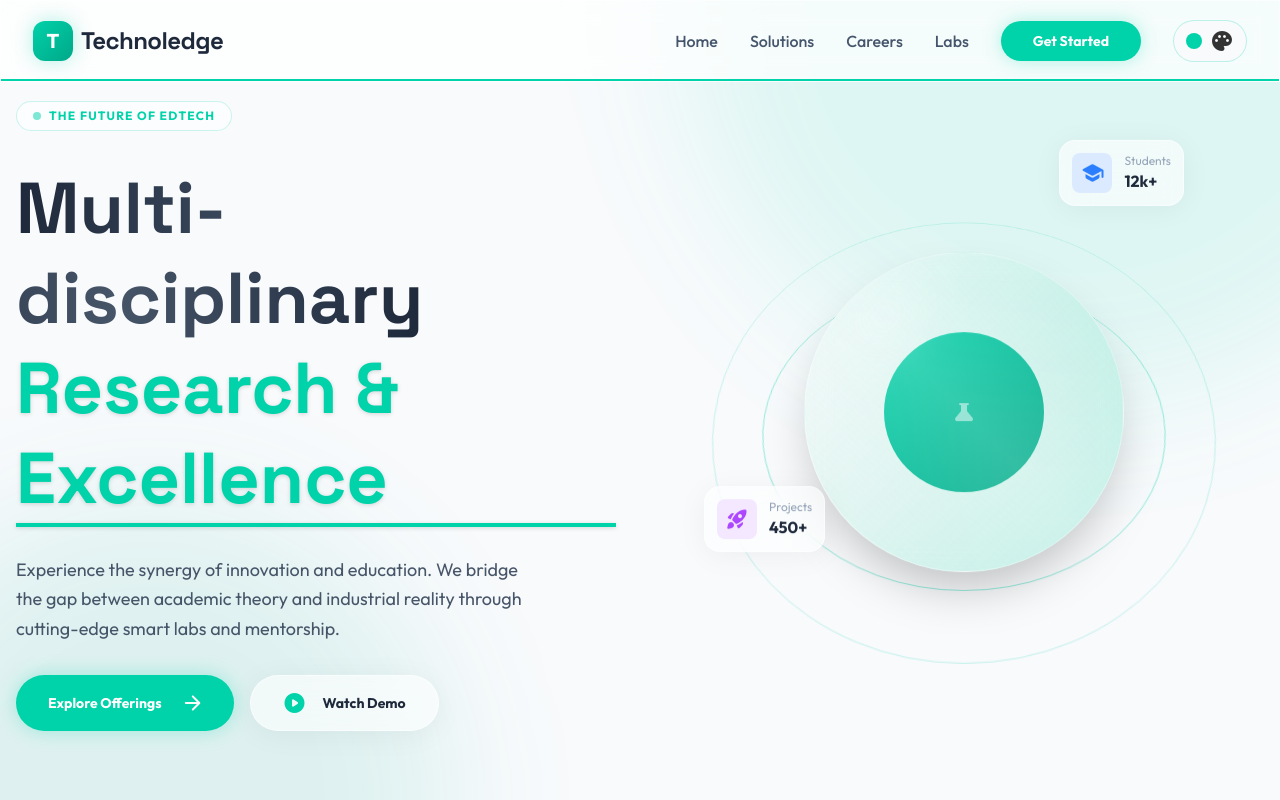
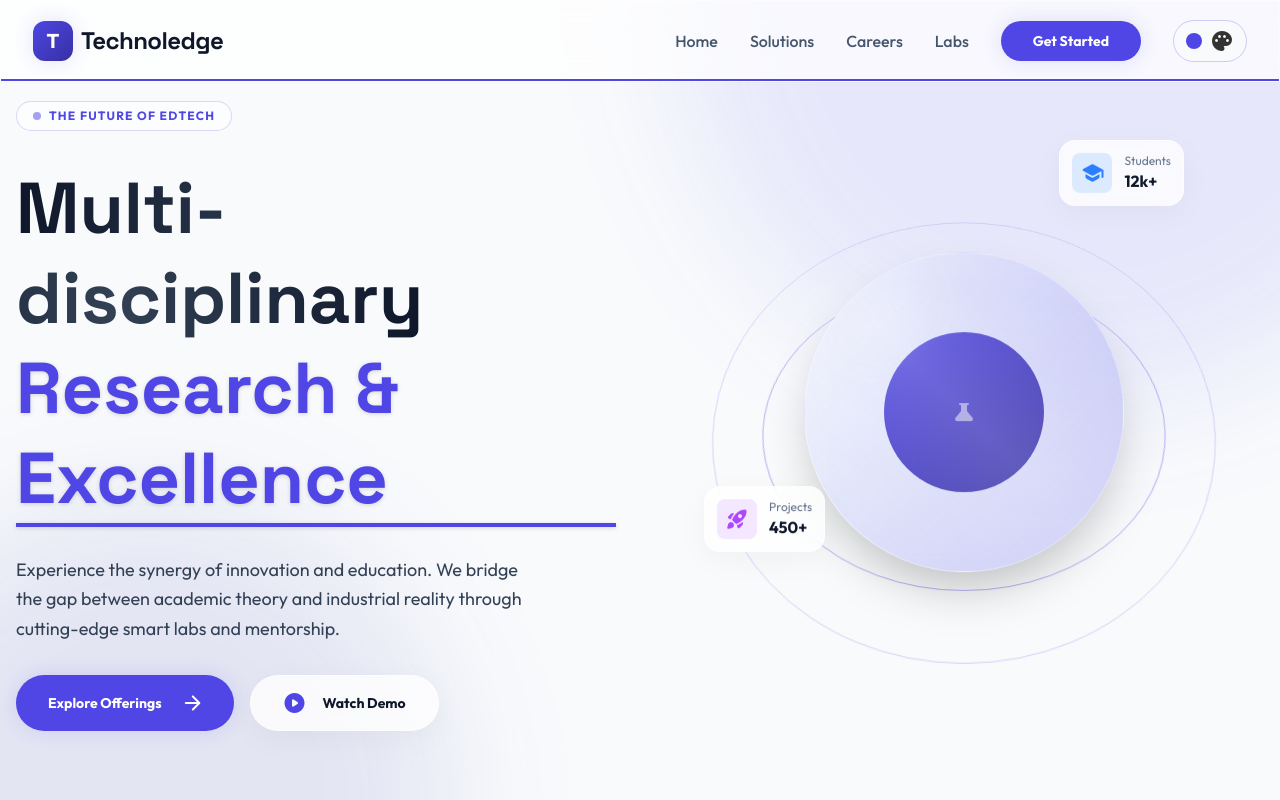
Before and after one commit to gouravkashiv7/technoledge, a Next.js app: page / in a window 1280 px wide. Shown: the top 800 px of the page. Built offline with nearby package versions, Linux system fonts and the light colour scheme.

Commit message:
theme optimizations

```diff
--- a/app/components/ThemeSwitcher.tsx
+++ b/app/components/ThemeSwitcher.tsx
@@ -10,14 +10,14 @@ const THEMES = [
     label: "Light",
     icon: "light_mode",
     swatch: "#f8fafc",
-    accent: "#00d2aa",
+    accent: "#4f46e5",
     isDark: false,
   },
   {
     id: "sunset",
     label: "Sunset",
     icon: "wb_twilight",
-    swatch: "#fdf6f0",
+    swatch: "#fff7ed",
     accent: "#f97316",
     isDark: false,
   },
@@ -25,7 +25,7 @@ const THEMES = [
     id: "lavender",
     label: "Lavender",
     icon: "spa",
-    swatch: "#f5f0ff",
+    swatch: "#f5f3ff",
     accent: "#8b5cf6",
     isDark: false,
   },
@@ -42,16 +42,16 @@ const THEMES = [
     id: "ocean",
     label: "Ocean",
     icon: "water",
-    swatch: "#0a192f",
-    accent: "#64ffda",
+    swatch: "#0f172a",
+    accent: "#0ea5e9",
     isDark: true,
   },
   {
     id: "forest",
     label: "Forest",
     icon: "forest",
-    swatch: "#1a2e1a",
-    accent: "#4ade80",
+    swatch: "#052e16",
+    accent: "#10b981",
     isDark: true,
   },
 ] as const;
--- a/app/globals.css
+++ b/app/globals.css
@@ -65,27 +65,27 @@
   --bg-primary: #f8fafc;
   --bg-surface: #ffffff;
   --bg-surface-alt: #f1f5f9;
-  --bg-muted: #f8fafc;
+  --bg-muted: #e2e8f0;
 
-  --text-primary: #1e293b;
-  --text-secondary: #475569;
-  --text-muted: #94a3b8;
+  --text-primary: #0f172a;
+  --text-secondary: #334155;
+  --text-muted: #64748b;
   --text-inverse: #ffffff;
 
-  --accent: #00d2aa;
-  --accent-dark: #00a888;
-  --accent-light: #80ffe6;
-  --accent-glow: rgba(0, 210, 170, 0.3);
+  --accent: #4f46e5;
+  --accent-dark: #3730a3;
+  --accent-light: #818cf8;
+  --accent-glow: rgba(79, 70, 229, 0.15);
 
-  --border-light: rgba(255, 255, 255, 0.5);
-  --border-subtle: rgba(0, 0, 0, 0.05);
+  --border-light: rgba(0, 0, 0, 0.05);
+  --border-subtle: rgba(0, 0, 0, 0.02);
 
-  --glass-bg: rgba(255, 255, 255, 0.6);
+  --glass-bg: rgba(255, 255, 255, 0.8);
   --glass-border: rgba(255, 255, 255, 0.5);
-  --glass-shadow: 0 4px 30px rgba(0, 0, 0, 0.05);
+  --glass-shadow: 0 8px 32px rgba(0, 0, 0, 0.04);
 
-  --nav-bg: rgba(255, 255, 255, 0.7);
-  --nav-border: rgba(255, 255, 255, 0.2);
+  --nav-bg: rgba(255, 255, 255, 0.85);
+  --nav-border: rgba(0, 0, 0, 0.05);
 }
 
 /* ========================================
@@ -122,120 +122,120 @@
    OCEAN THEME (deep blue - dark variant)
    ======================================== */
 .ocean {
-  --bg-primary: #0a192f;
-  --bg-surface: #112240;
-  --bg-surface-alt: #0a192f;
-  --bg-muted: rgba(10, 25, 47, 0.5);
+  --bg-primary: #0f172a;
+  --bg-surface: #1e293b;
+  --bg-surface-alt: #334155;
+  --bg-muted: rgba(51, 65, 85, 0.5);
 
-  --text-primary: #ccd6f6;
-  --text-secondary: #8892b0;
-  --text-muted: #4c566a;
-  --text-inverse: #0a192f;
+  --text-primary: #f8fafc;
+  --text-secondary: #94a3b8;
+  --text-muted: #64748b;
+  --text-inverse: #0f172a;
 
-  --accent: #64ffda;
-  --accent-dark: #3dccaa;
-  --accent-light: #a8fff0;
-  --accent-glow: rgba(100, 255, 218, 0.3);
+  --accent: #0ea5e9;
+  --accent-dark: #0284c7;
+  --accent-light: #38bdf8;
+  --accent-glow: rgba(14, 165, 233, 0.3);
 
-  --border-light: rgba(100, 255, 218, 0.05);
+  --border-light: rgba(255, 255, 255, 0.1);
   --border-subtle: rgba(255, 255, 255, 0.05);
 
-  --glass-bg: rgba(17, 34, 64, 0.6);
-  --glass-border: rgba(100, 255, 218, 0.08);
-  --glass-shadow: 0 4px 30px rgba(0, 0, 0, 0.3);
+  --glass-bg: rgba(30, 41, 59, 0.7);
+  --glass-border: rgba(255, 255, 255, 0.1);
+  --glass-shadow: 0 8px 32px rgba(0, 0, 0, 0.4);
 
-  --nav-bg: rgba(10, 25, 47, 0.8);
-  --nav-border: rgba(100, 255, 218, 0.1);
+  --nav-bg: rgba(15, 23, 42, 0.85);
+  --nav-border: rgba(255, 255, 255, 0.08);
 }
 
 /* ========================================
    SUNSET THEME (warm amber/rose - light variant)
    ======================================== */
 .sunset {
-  --bg-primary: #fdf6f0;
+  --bg-primary: #fff7ed;
   --bg-surface: #ffffff;
-  --bg-surface-alt: #fef3e7;
-  --bg-muted: #fdf6f0;
+  --bg-surface-alt: #ffedd5;
+  --bg-muted: #fed7aa;
 
-  --text-primary: #3d2c2c;
-  --text-secondary: #6b4f4f;
-  --text-muted: #a08080;
+  --text-primary: #431407;
+  --text-secondary: #9a3412;
+  --text-muted: #c2410c;
   --text-inverse: #ffffff;
 
   --accent: #f97316;
-  --accent-dark: #ea580c;
+  --accent-dark: #c2410c;
   --accent-light: #fdba74;
-  --accent-glow: rgba(249, 115, 22, 0.3);
+  --accent-glow: rgba(249, 115, 22, 0.15);
 
   --border-light: rgba(249, 115, 22, 0.1);
-  --border-subtle: rgba(0, 0, 0, 0.05);
+  --border-subtle: rgba(249, 115, 22, 0.05);
 
-  --glass-bg: rgba(255, 255, 255, 0.7);
-  --glass-border: rgba(249, 115, 22, 0.12);
-  --glass-shadow: 0 4px 30px rgba(249, 115, 22, 0.08);
+  --glass-bg: rgba(255, 255, 255, 0.8);
+  --glass-border: rgba(249, 115, 22, 0.15);
+  --glass-shadow: 0 8px 32px rgba(249, 115, 22, 0.06);
 
-  --nav-bg: rgba(253, 246, 240, 0.8);
-  --nav-border: rgba(249, 115, 22, 0.15);
+  --nav-bg: rgba(255, 247, 237, 0.85);
+  --nav-border: rgba(249, 115, 22, 0.1);
 }
 
 /* ========================================
    FOREST THEME (earthy green - dark variant)
    ======================================== */
 .forest {
-  --bg-primary: #1a2e1a;
-  --bg-surface: #243524;
-  --bg-surface-alt: #1a2e1a;
-  --bg-muted: rgba(26, 46, 26, 0.5);
+  --bg-primary: #052e16;
+  --bg-surface: #14532d;
+  --bg-surface-alt: #166534;
+  --bg-muted: rgba(22, 101, 52, 0.5);
 
-  --text-primary: #d4e7d4;
-  --text-secondary: #98b898;
-  --text-muted: #5a7a5a;
-  --text-inverse: #1a2e1a;
+  --text-primary: #f0fdf4;
+  --text-secondary: #86efac;
+  --text-muted: #4ade80;
+  --text-inverse: #052e16;
 
-  --accent: #4ade80;
-  --accent-dark: #22c55e;
-  --accent-light: #86efac;
-  --accent-glow: rgba(74, 222, 128, 0.3);
+  --accent: #10b981;
+  --accent-dark: #059669;
+  --accent-light: #34d399;
+  --accent-glow: rgba(16, 185, 129, 0.3);
 
-  --border-light: rgba(74, 222, 128, 0.05);
+  --border-light: rgba(16, 185, 129, 0.15);
   --border-subtle: rgba(255, 255, 255, 0.05);
 
-  --glass-bg: rgba(36, 53, 36, 0.6);
-  --glass-border: rgba(74, 222, 128, 0.08);
-  --glass-shadow: 0 4px 30px rgba(0, 0, 0, 0.3);
+  --glass-bg: rgba(20, 83, 45, 0.7);
+  --glass-border: rgba(16, 185, 129, 0.15);
+  --glass-shadow: 0 8px 32px rgba(0, 0, 0, 0.5);
 
-  --nav-bg: rgba(26, 46, 26, 0.8);
-  --nav-border: rgba(74, 222, 128, 0.1);
+  --nav-bg: rgba(5, 46, 22, 0.85);
+  --nav-border: rgba(16, 185, 129, 0.1);
 }
 
 /* ========================================
    LAVENDER THEME (soft purple - light variant)
    ======================================== */
 .lavender {
-  --bg-primary: #f5f0ff;
+  --bg-primary: #f5f3ff;
   --bg-surface: #ffffff;
-  --bg-surface-alt: #ede5ff;
-  --bg-muted: #f5f0ff;
+  --bg-surface-alt: #ede9fe;
+  --bg-muted: #ddd6fe;
 
-  --text-primary: #2d2640;
-  --text-secondary: #5b4f73;
-  --text-muted: #9585b0;
+  --text-primary: #2e1065;
+  --text-secondary: #5b21b6;
+  --text-muted: #7c3aed;
   --text-inverse: #ffffff;
 
   --accent: #8b5cf6;
-  --accent-dark: #7c3aed;
+  --accent-dark: #6d28d9;
   --accent-light: #c4b5fd;
-  --accent-glow: rgba(139, 92, 246, 0.3);
+  --accent-glow: rgba(139, 92, 246, 0.15);
 
-  --border-light: rgba(139, 92, 246, 0.08);
-  --border-subtle: rgba(0, 0, 0, 0.05);
+  --border-light: rgba(139, 92, 246, 0.1);
+  --border-subtle: rgba(139, 92, 246, 0.05);
 
-  --glass-bg: rgba(255, 255, 255, 0.7);
-  --glass-border: rgba(139, 92, 246, 0.12);
-  --glass-shadow: 0 4px 30px rgba(139, 92, 246, 0.08);
+  --glass-bg: rgba(255, 255, 255, 0.8);
+  --glass-border: rgba(139, 92, 246, 0.15);
+  --glass-shadow: 0 8px 32px rgba(139, 92, 246, 0.06);
 
-  --nav-bg: rgba(245, 240, 255, 0.8);
-  --nav-border: rgba(139, 92, 246, 0.15);
+  --nav-bg: rgba(245, 243, 255, 0.85);
+  --nav-border: rgba(139, 92, 246, 0.1);
 }
 
 /* ========================================
```
